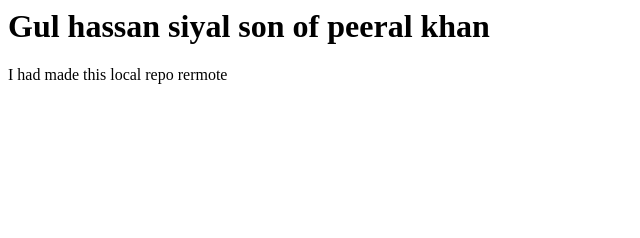
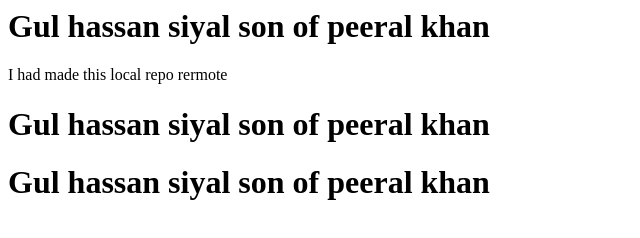
Before and after one commit to Gulhassan786/html, a plain HTML site: page index.html in a window 1280 px wide. Shown: the whole page, without its empty margins (0-640 px from the left). Drawn offline with Linux system fonts and the light colour scheme.

Commit message:
Update index.html

```diff
--- a/index.html
+++ b/index.html
@@ -7,5 +7,7 @@
   <body>
     <h1>Gul hassan siyal son of peeral khan</h1>
     <p>I had made this local repo rermote</p>
+     <h1>Gul hassan siyal son of peeral khan</h1>
+    <h1>Gul hassan siyal son of peeral khan</h1>
   </body>
 </html>
```
